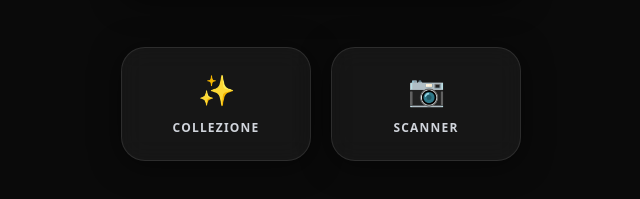
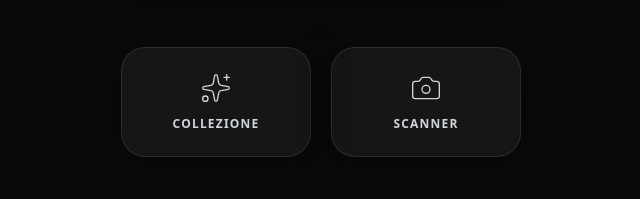
Before and after one commit to guj80/boutique_olfattiva, a Next.js app: page /collezione in a window 1280 px wide. Shown: the part 391-590 px from the top of the page, without its empty margins (319-959 px from the left). Built offline with nearby package versions, Linux system fonts and the light colour scheme.

Commit message:
Update page.jsx

```diff
--- a/app/collezione/page.jsx
+++ b/app/collezione/page.jsx
@@ -1,4 +1,5 @@
 import Link from 'next/link'
+import { Sparkles, Camera } from 'lucide-react'
 
 export default function Home() {
   return (
@@ -15,20 +16,20 @@ export default function Home() {
 
         <div className="text-2xl font-serif text-white mb-8">Nessun profumo selezionato</div>
 
-        <button className="bg-[#c5a059] text-black font-bold text-xs uppercase tracking-widest py-4 px-8 rounded-full hover:bg-white transition-all shadow-[0_0_20px_rgba(197,160,89,0.3)]">
+        <Link href="/collezione" className="inline-block bg-[#c5a059] text-black font-bold text-xs uppercase tracking-widest py-4 px-8 rounded-full hover:bg-white transition-all shadow-[0_0_20px_rgba(197,160,89,0.3)]">
           Scegli dalla collezione
-        </button>
+        </Link>
       </section>
 
       <section className="w-full grid grid-cols-2 gap-5 mt-4">
-        <Link href="/collezione" className="glass-panel p-6 rounded-3xl flex flex-col items-center justify-center cursor-pointer transition-colors hover:border-[#c5a059] active:scale-95">
-          <span className="text-3xl mb-3">✨</span>
-          <span className="text-xs font-bold tracking-widest uppercase text-gray-300">Collezione</span>
+        <Link href="/collezione" className="glass-panel p-6 rounded-3xl flex flex-col items-center justify-center cursor-pointer transition-colors hover:border-[#c5a059] hover:text-[#c5a059] active:scale-95 group">
+          <Sparkles className="w-8 h-8 mb-3 text-gray-300 group-hover:text-[#c5a059] transition-colors" strokeWidth={1} />
+          <span className="text-xs font-bold tracking-widest uppercase text-gray-300 group-hover:text-[#c5a059] transition-colors">Collezione</span>
         </Link>
 
-        <div className="glass-panel p-6 rounded-3xl flex flex-col items-center justify-center cursor-pointer transition-colors hover:border-[#c5a059] active:scale-95">
-          <span className="text-3xl mb-3">📷</span>
-          <span className="text-xs font-bold tracking-widest uppercase text-gray-300">Scanner</span>
+        <div className="glass-panel p-6 rounded-3xl flex flex-col items-center justify-center cursor-pointer transition-colors hover:border-[#c5a059] hover:text-[#c5a059] active:scale-95 group">
+          <Camera className="w-8 h-8 mb-3 text-gray-300 group-hover:text-[#c5a059] transition-colors" strokeWidth={1} />
+          <span className="text-xs font-bold tracking-widest uppercase text-gray-300 group-hover:text-[#c5a059] transition-colors">Scanner</span>
         </div>
       </section>
 
```
